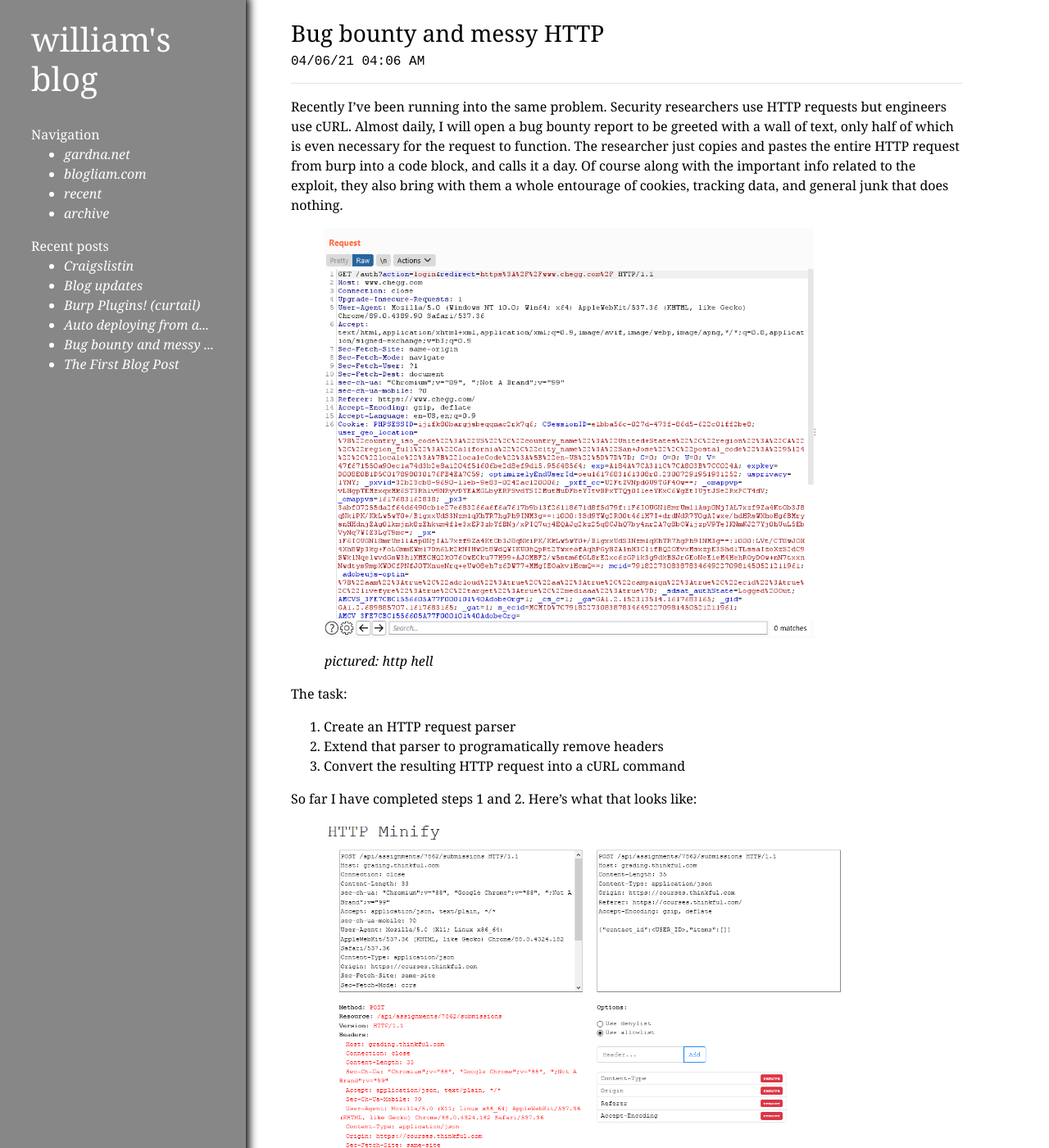
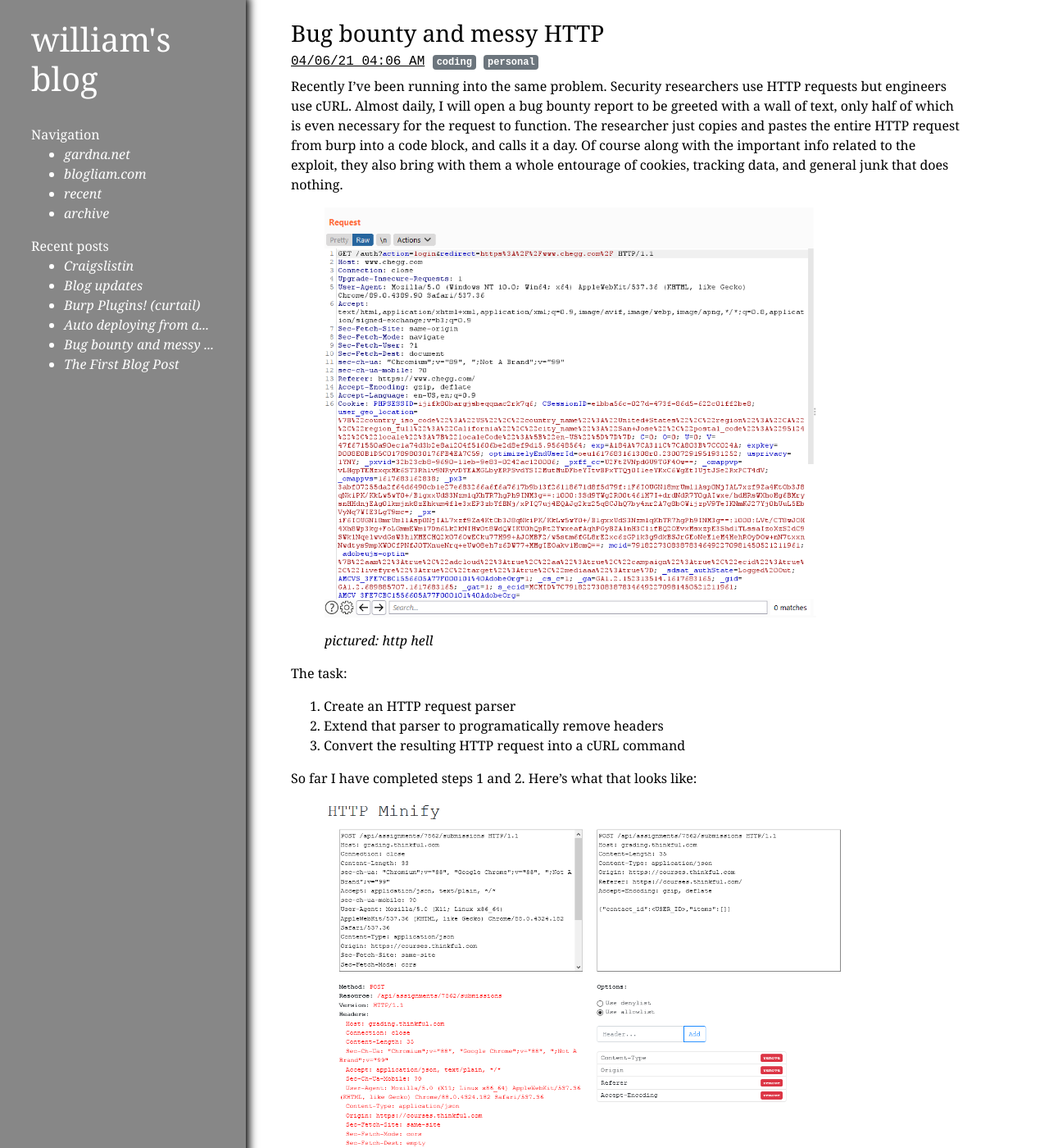
Before and after one commit to blogliam/gardna.blogliam.com, a Jekyll site: the page built from _posts/2021-04-05-bb-and-http.md, in a window 1280 px wide and 1400 px high. Shown: the whole window at 82% size. Built offline with Jekyll 4.4.1, drawn with Linux system fonts in a browser that asks for light colours.

Commit message:
show categories in post info

```diff
--- /dev/null
+++ b/_data/archive.yml
@@ -0,0 +1 @@
+categories: [ coding, updates, personal ]
--- /dev/null
+++ b/_includes/info.html
@@ -0,0 +1,8 @@
+<h6 class="monospace">
+    <span style="text-decoration: underline;">{{ include.post.date | date: "%D %I:%M %p" }}</span>
+    {% for category in include.post.categories %}
+        <a class="category" href="/archive#{{ category }}">
+            <span class="badge badge-secondary">{{ category }}</span>
+        </a>
+    {% endfor %}
+</h6>
--- a/_layouts/post.html
+++ b/_layouts/post.html
@@ -3,7 +3,6 @@
 ---
 
 <h3>{{ page.title }}</h3>
-<h6 class="monospace">{{ page.date | date: "%D %I:%M %p" }}</h6>
-<hr />
+{% include info.html post=page %}
 
 {{ content }}
--- a/_posts/2021-04-05-bb-and-http.md
+++ b/_posts/2021-04-05-bb-and-http.md
@@ -2,7 +2,7 @@
 layout: post
 title: Bug bounty and messy HTTP
 date: 2021-04-05 21:06:00 -07:00
-categories: [ coding ]
+categories: [ coding, personal ]
 ---
 
 Recently I've been running into the same problem. Security researchers use HTTP requests but engineers use cURL. Almost daily, I will open a bug bounty report to be greeted with a wall of text, only half of which is even necessary for the request to function. The researcher just copies and pastes the entire HTTP request from burp into a code block, and calls it a day. Of course along with the important info related to the exploit, they also bring with them a whole entourage of cookies, tracking data, and general junk that does nothing.
--- a/_sass/main.scss
+++ b/_sass/main.scss
@@ -54,6 +54,10 @@
     font-size: 0.8rem;
 }
 
+.category:hover {
+    text-decoration: none;
+}
+
 @media only screen and (max-width: $mobileWidth) {
     #navbar {
         display: none;
--- a/archive.html
+++ b/archive.html
@@ -7,11 +7,11 @@
 <h1>All posts</h1>
 <hr/>
 
-{% for cat in site.data.categories %}
-    <h5 class="monospace font-weight-bold">{{ cat.display }}</h5>
+{% for cat in site.data.archive.categories %}
+    <h5 class="monospace font-weight-bold">{{ cat | capitalize }}</h5>
 
     <ol class="monospace" reversed>
-        {% for post in site.categories[cat.name] %}
+        {% for post in site.categories[cat] %}
         <li>
             <a href="{{ post.url }}">{{ post.title }}</a>
             <span class="mini">{{ post.date | date: "%D %I:%M %p" }}</span>
--- a/index.html
+++ b/index.html
@@ -10,7 +10,7 @@
     {% if post.feed != false %}
     <div class="pb-4">
         <h3><a href="{{ post.url }}">{{ post.title }}</a></h3>
-        <h6 class="monospace">{{ post.date | date: "%D %I:%M %p" }}</h6>
+        {% include info.html post=post %}
         <div>
             {{ post.content }}
         </div>
```
Also changed, not shown: _data/categories.yml (deleted, +0 -8 lines).
